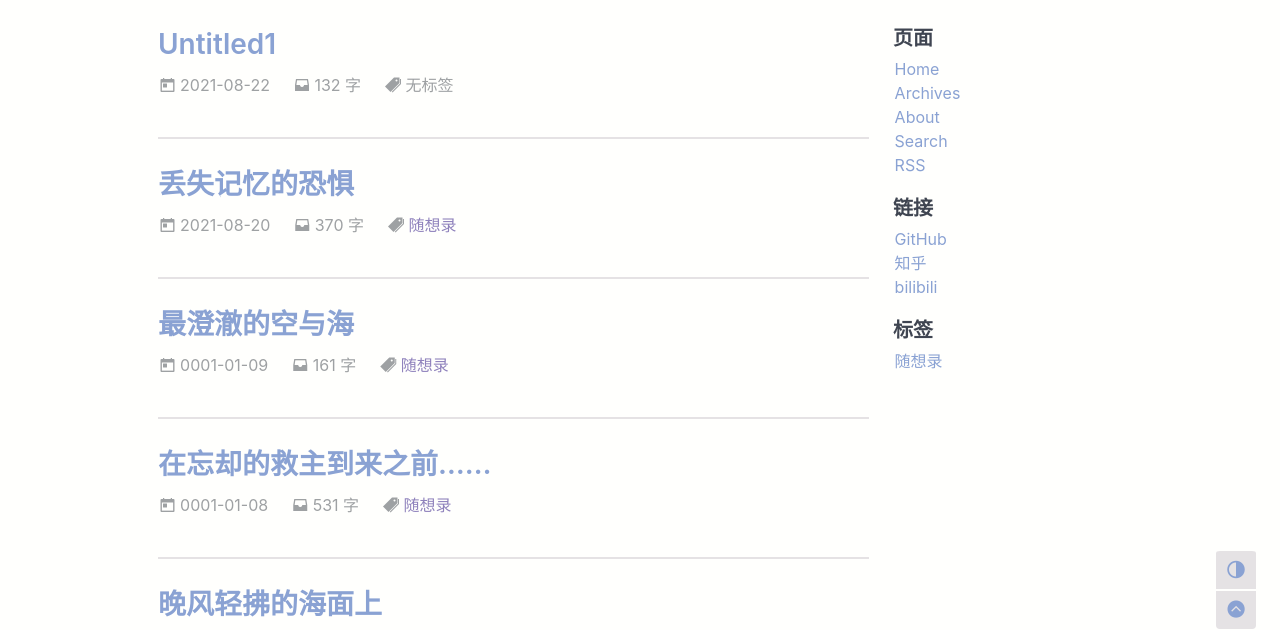
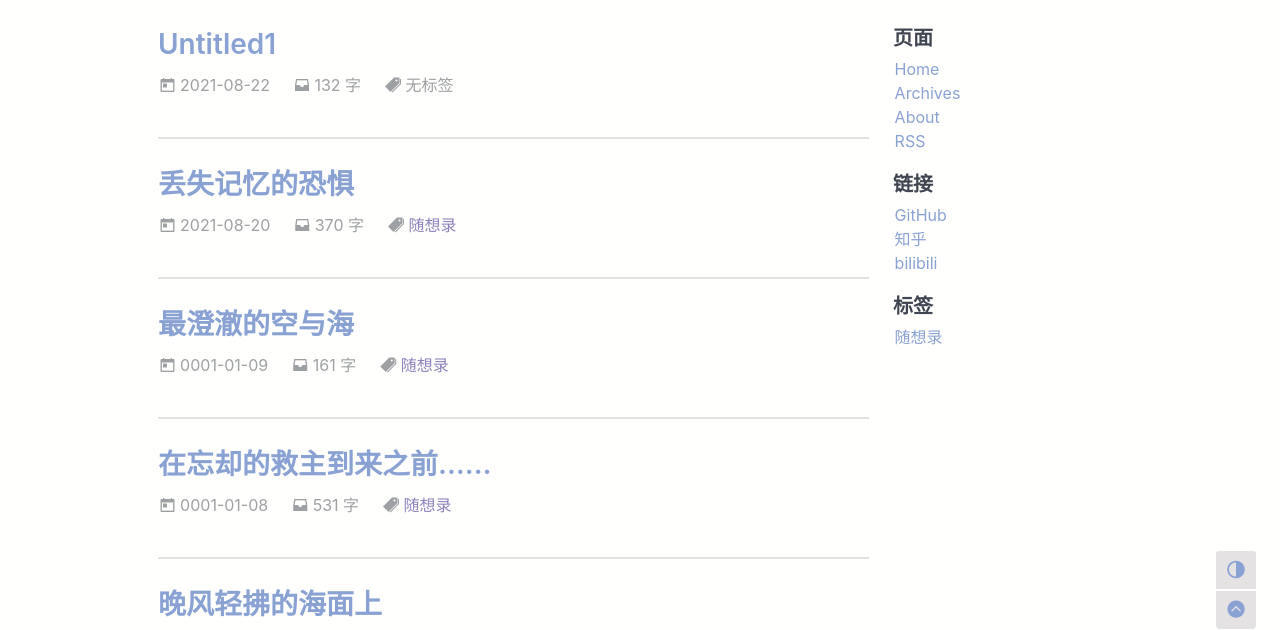
Before and after one commit to ObsidianArch02/ObsidianArch02.github.io, a plain HTML site: page index.html in a window 1280 px wide. Shown: the part 147-777 px from the top of the page. Drawn offline with nearby package versions, Linux system fonts and the light colour scheme; some packages are replaced by stand-ins of ours; a script that the page names is missing; a web font is replaced by a local one.

Commit message:
20210822-2224

```diff
--- a/index.html
+++ b/index.html
@@ -295,10 +295,6 @@
             </li>
 
             <li>
-                <a href="/search/">Search</a>
-            </li>
-
-            <li>
                 <a href="/index.xml">RSS</a>
             </li>
 
@@ -368,10 +364,6 @@
 
             <li>
                 <a href="/about/">About</a>
-            </li>
-
-            <li>
-                <a href="/search/">Search</a>
             </li>
 
             <li>
```
Also changed, not shown: 404.html (+0 -8 lines), page/2/index.html (+0 -8 lines), post/index.html (+0 -8 lines), post/page/2/index.html (+0 -8 lines), post/untitled1/index.html (+0 -8 lines), post/丢失记忆的恐惧/index.html (+0 -8 lines), post/临近期末考试的碎碎念/index.html (+0 -8 lines), post/关于使用工具/index.html (+0 -8 lines), post/在忘却的救主到来之前/index.html (+0 -8 lines), post/晚风轻拂的海面上/index.html (+0 -8 lines), post/最澄澈的空与海/index.html (+0 -8 lines), post/测试性文档1/index.html (+0 -8 lines), post/测试性文档2/index.html (+0 -8 lines), post/神楽坂的幻想乡异闻录/index.html (+0 -8 lines), 2 more files.
